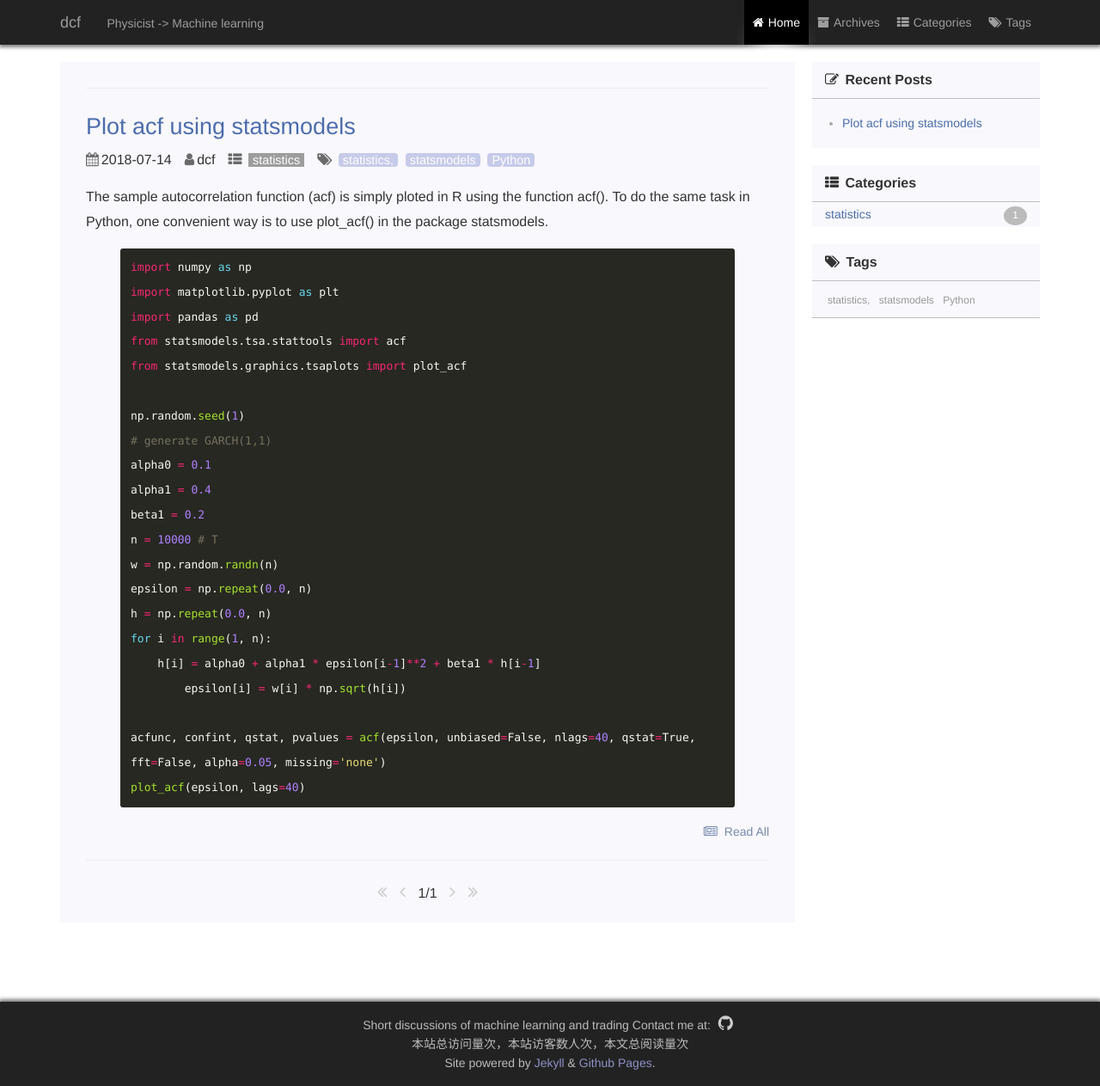
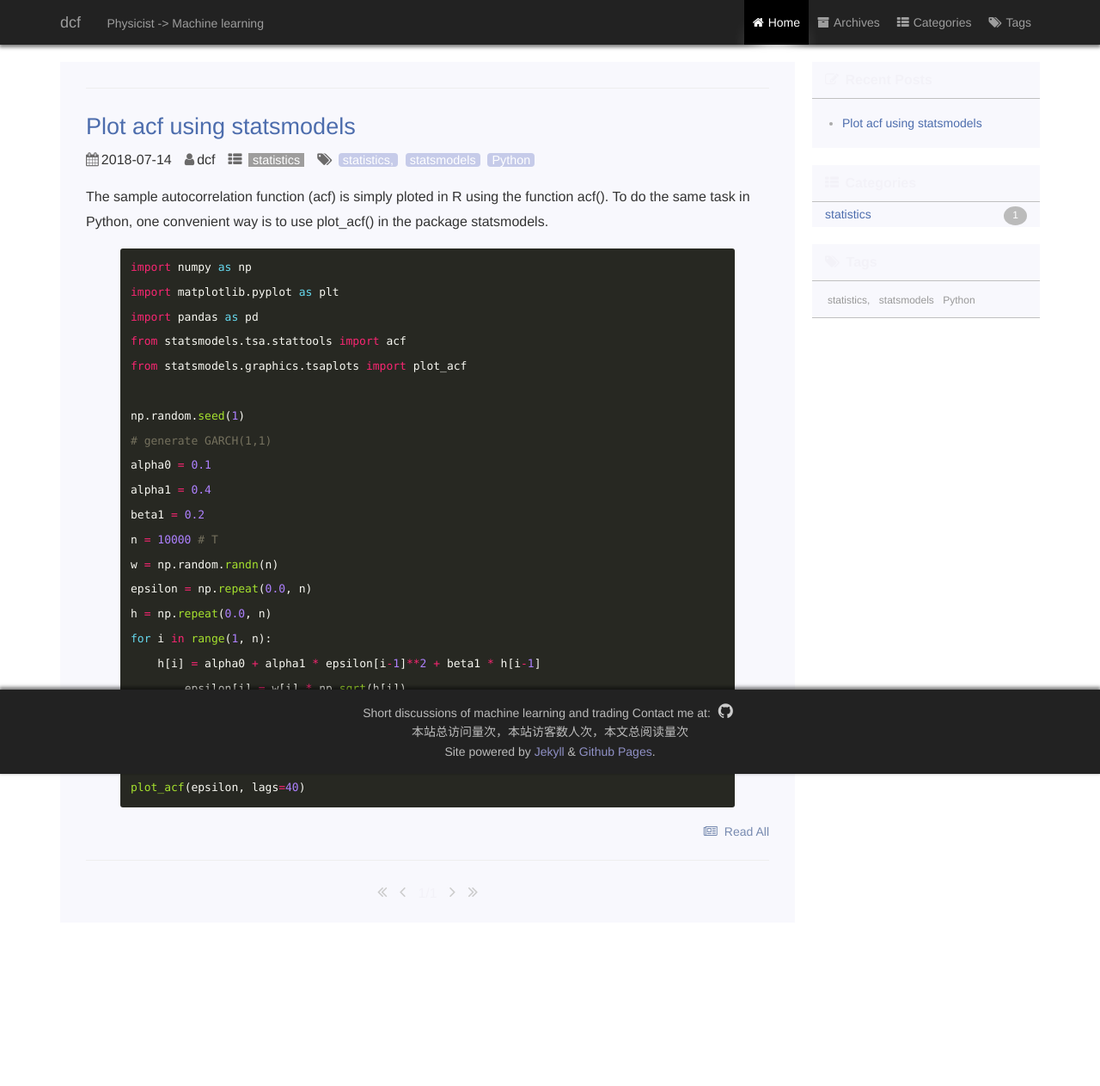
Before and after one commit to dcfmodel/dcfmodel.github.io, a Jekyll site: the page built from index.html, in a window 1280 px wide. Shown: the whole page at 86% size. Built offline with Jekyll 4.4.1, drawn with Linux system fonts in a browser that asks for light colours; the list of posts is cut into pages by our own code; comment, search, counter and statistics services are not loaded; a style sheet for code colours, icons or effects is not loaded; after the commit the page ends 1073 px from its top, so only the background shows below that.

Commit message:
change _reset.scss

```diff
--- a/_sass/_reset.scss
+++ b/_sass/_reset.scss
@@ -28,11 +28,12 @@ html {
 }
 body {
     font-family: 'Helvetica Neue',Helvetica,Arial,'Microsoft YaHei',sans-serif;
-    color: #333;
-    //background-image: url(https://gw.alicdn.com/tfs/TB1xzbUumBYBeNjy0FeXXbnmFXa-125-121.png);
-    position: relative;
-    min-height: 100%;
-    padding-bottom: 190px;
+    //color: #333;
+    color: #f3f2f8;
+    // background-image: url(https://gw.alicdn.com/tfs/TB1xzbUumBYBeNjy0FeXXbnmFXa-125-121.png);
+    // position: relative;
+    // min-height: 100%;
+    // padding-bottom: 190px;
 }
 a {
     text-decoration: none;
```
